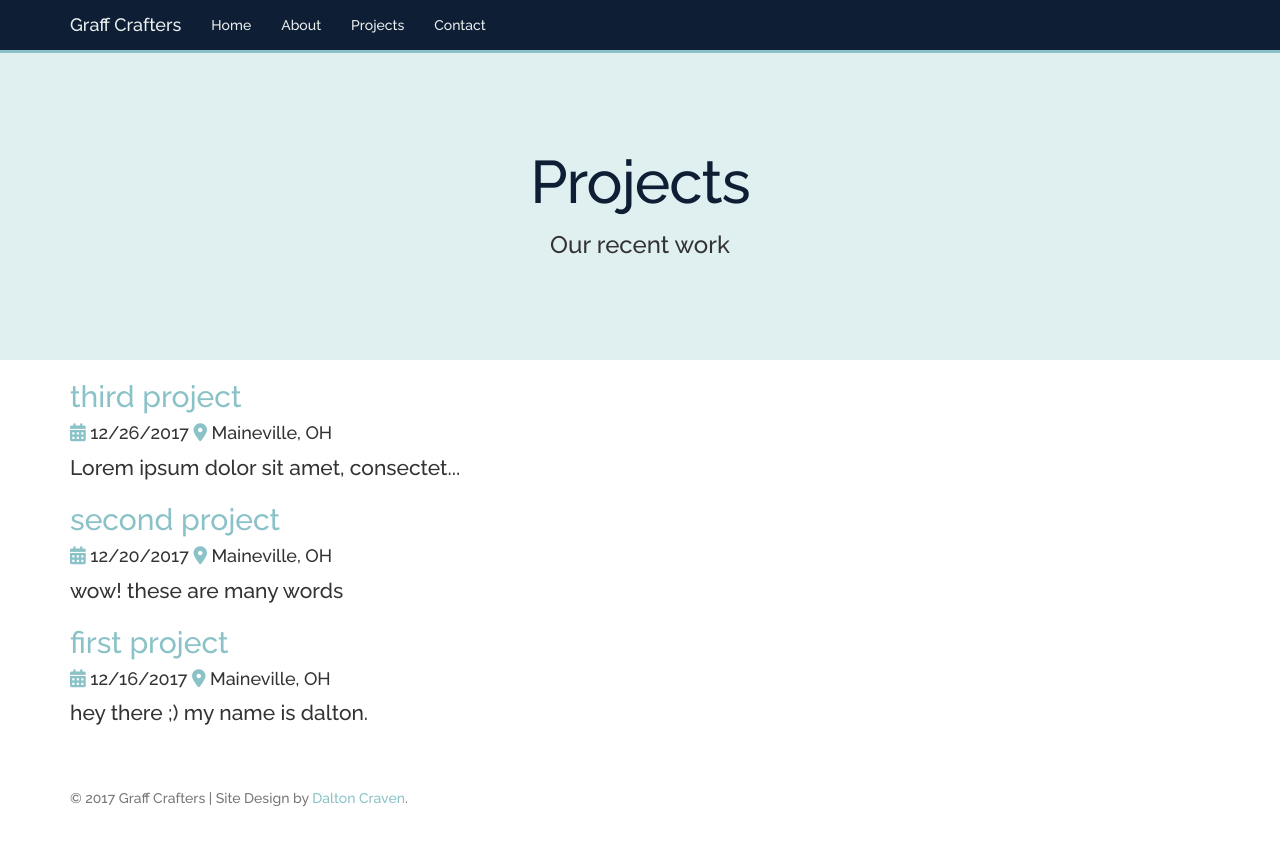
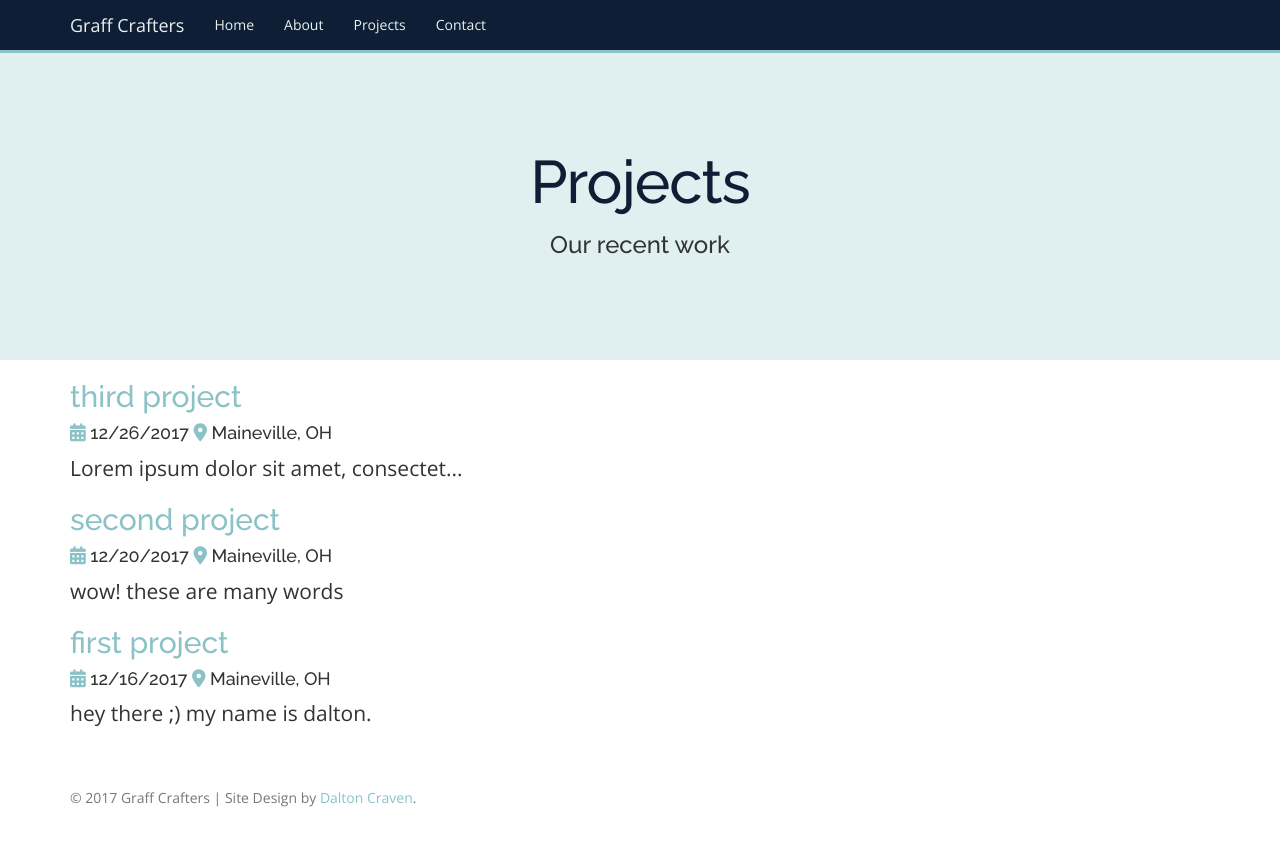
Before and after one commit to cravend/graff-crafters-2.0, a Jekyll site: the page built from projects/index.html, in a window 1280 px wide. Shown: the top 846 px of the page. Built offline with Jekyll 4.4.1, drawn with Linux system fonts in a browser that asks for light colours; nearby versions of some CDN libraries.

Commit message:
new font

```diff
--- a/_includes/head.html
+++ b/_includes/head.html
@@ -7,8 +7,7 @@
   <link rel="stylesheet" href="{{ "/assets/css/main.css" | relative_url }}">
   <meta name="description" content="{{ page.description | default: site.description }}">
   <script src="https://ajax.googleapis.com/ajax/libs/jquery/1.12.4/jquery.min.js"></script>
-  <link href="https://fonts.googleapis.com/css?family=Raleway:500,500i,700,700i" rel="stylesheet">
-  <title>{% if page.title %}{{ page.title }} | {{ site.title }}{% else %}{{ site.title }}{% endif %}</title>
+<link href="https://fonts.googleapis.com/css?family=Open+Sans:400,600|Raleway:500,500i,700,700i" rel="stylesheet">  <title>{% if page.title %}{{ page.title }} | {{ site.title }}{% else %}{{ site.title }}{% endif %}</title>
 
   {% seo title=false %}
 
--- a/_sass/_bootstrap-custom.scss
+++ b/_sass/_bootstrap-custom.scss
@@ -17,7 +17,10 @@ $btn-graff-dark-border:          #8AC2C7 !default;
 $label-graff-bg:                 #8AC2C7 !default;
 $label-graff-dark-bg:            #0E1E34 !default;
 
-$font-family-sans-serif:  "Raleway", "Helvetica Neue", Helvetica, Arial, sans-serif !default;
+$font-family-sans-serif:  "Open Sans", "Helvetica Neue", Helvetica, Arial, sans-serif !default;
+$headings-font-family:    "Raleway", "Helvetica Neue", Helvetica, Arial, sans-serif !default;
+$headings-font-weight:    400 !default;
+
 
 @import "bootstrap/variables";
 @import "bootstrap/mixins";
```
